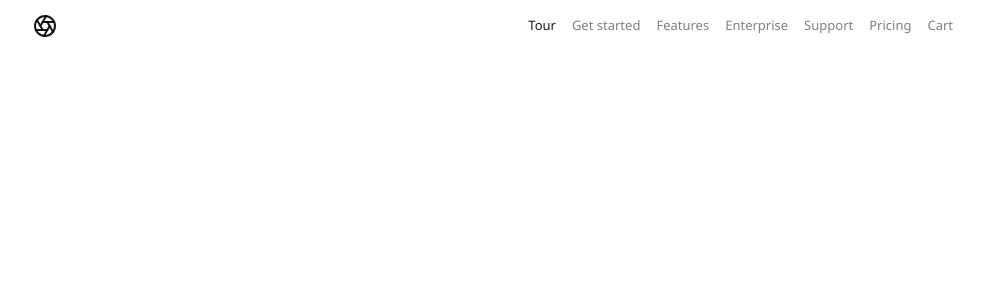
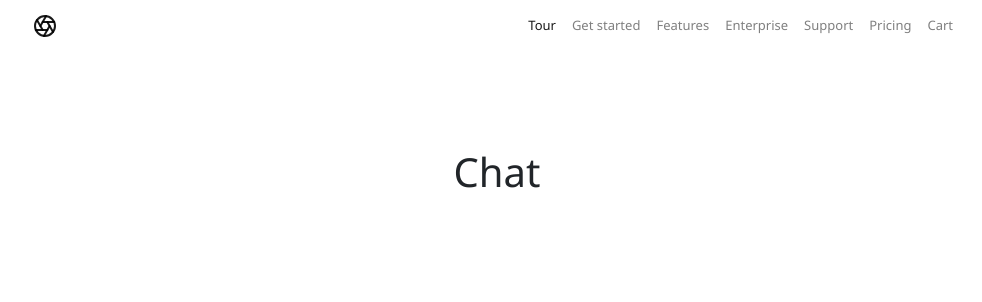
Before and after one commit to eldarj/pingplatform-reactjs-web-app, a React (Create React App) app: page /chat in a window 1280 px wide. Shown: the top 302 px of the page, without its empty margins (143-1125 px from the left). Built offline with nearby package versions, Linux system fonts and the light colour scheme.

Commit message:
Adding custom scrollbar, handling routes and hub results.

```diff
--- a/package.json
+++ b/package.json
@@ -6,6 +6,7 @@
     "@aspnet/signalr": "^1.1.4",
     "node-sass": "^4.11.0",
     "react": "^16.8.6",
+    "react-custom-scrollbars": "^4.2.1",
     "react-dom": "^16.8.6",
     "react-router-dom": "^5.0.0",
     "react-scripts": "3.0.0"
--- a/src/App.js
+++ b/src/App.js
@@ -1,19 +1,28 @@
 import React from 'react';
 import { Route } from 'react-router';
 import { Layout } from './components/Layout';
+
+import { Scrollbars } from 'react-custom-scrollbars';
+
 import { IndexView } from './components/IndexView/IndexView';
 import { LoginView } from './components/AuthView/LoginView';
 import { RegisterView } from './components/AuthView/RegisterView';
 import { ErrorView } from './components/ErrorView/ErrorView';
+import { ProfileView } from './components/ChatView/ProfileView';
+import { ChatOverview } from './components/ChatView/ChatOverview';
 
 function App() {
   return (
+    <Scrollbars className="full-window">
       <Layout>
         <Route exact path='/' component={IndexView} />
         <Route exact path='/login' component={LoginView} />
         <Route exact path='/register' component={RegisterView} />
         <Route exact path='/error' component={ErrorView} />
+        <Route exact path='/chat' component={ChatOverview} />
+        <Route exact path='/profile' component={ProfileView} />
       </Layout>
+    </Scrollbars>
   );
 }
 
--- a/src/components/AuthView/LoginView.js
+++ b/src/components/AuthView/LoginView.js
@@ -32,11 +32,16 @@ export class LoginView extends Component {
             console.log("nick: " + nick);
             console.log("message: ");
             console.log(receivedMessage);
+            window.setTimeout(() => {
+                this.setState({ redirect: true, redirectUrl: 'profile' });
+            }, 1000);
         });
 
         this.hubConnection.on('AuthenticationFailed', (receivedMessage) => {
             console.warn("message: " + receivedMessage);
-            this.setState({ redirect: true });
+            window.setTimeout(() => {
+                this.setState({ redirect: true, redirectUrl: 'register' });
+            }, 1000);
         });
     }
 
@@ -67,11 +72,11 @@ export class LoginView extends Component {
             });
 
         // if we don't receive a 'callback' on our hub-client, we should handle it here
-        window.setInterval(() => {
+        window.setTimeout(() => {
             this.setState({
                 redirect: true,
                 redirectUrl: 'error' });
-          }, 2500);
+          }, 5000);
     }
 
     handlePhoneNumberChange = (e) => {
--- a/src/components/AuthView/RegisterView.js
+++ b/src/components/AuthView/RegisterView.js
@@ -87,21 +87,21 @@ export class RegisterView extends Component {
                                             placeholder="387 62 005 152" value={this.state.phoneNumber}
                                             onChange={this.handlePhoneNumberChange} />
                                     </div>
-                                    <div class="form-group">
+                                    <div className="form-group">
                                         <label htmlFor="email">Email</label>
                                         <input id="email" type="text" className="form-control"
                                             placeholder="Your email adress" value={this.state.email}
                                             onChange={this.handleEmailChange} />
                                     </div>
-                                    <div class="form-group">
+                                    <div className="form-group">
                                         <label htmlFor="firstname">Firstname</label>
-                                        <input id="firstname" type="text" class="form-control"
+                                        <input id="firstname" type="text" className="form-control"
                                             placeholder="Firstname" value={this.state.firstname}
                                             onChange={this.handleFirstnameChange} />
                                     </div>
-                                    <div class="form-group">
+                                    <div className="form-group">
                                         <label htmlFor="lastname">Lastname</label>
-                                        <input id="lastname" type="text" class="form-control"
+                                        <input id="lastname" type="text" className="form-control"
                                             placeholder="Lastname" value={this.state.lastname}
                                             onChange={this.handleLastnameChange} />
                                     </div>
--- /dev/null
+++ b/src/components/ChatView/ChatOverview.js
@@ -0,0 +1,23 @@
+import React, { Component } from 'react';
+
+export class ChatOverview extends Component {
+    constructor(props) {
+        super(props);
+    }
+
+    render() {
+        return (
+            <div className="my-5 py-5">
+                <div className="container">
+                    <div className="row">
+                        <div className="mx-auto col-sm-12 text-center">
+                            <h1>
+                               Chat
+                            </h1>
+                        </div>
+                    </div>
+                </div>
+            </div>
+        );
+    }
+}
--- /dev/null
+++ b/src/components/ChatView/ProfileView.js
@@ -0,0 +1,23 @@
+import React, { Component } from 'react';
+
+export class ProfileView extends Component {
+    constructor(props) {
+        super(props);
+    }
+
+    render() {
+        return (
+            <div className="my-5 py-5">
+                <div className="container">
+                    <div className="row">
+                        <div className="mx-auto col-sm-12 text-center">
+                            <h1>
+                               Profile
+                            </h1>
+                        </div>
+                    </div>
+                </div>
+            </div>
+        );
+    }
+}
--- a/src/components/Layout.js
+++ b/src/components/Layout.js
@@ -8,7 +8,7 @@ export class Layout extends Component {
   render () {
     return (
     <div className="root-inner-wrap">
-      <div className="bg-white position-relative z-index-1">
+      <div className="bg-white position-relative z-index-11">
         <NavMenu />
       </div>
       <div className="root-main-content">
--- a/src/index.scss
+++ b/src/index.scss
@@ -10,6 +10,10 @@ body {
   -moz-osx-font-smoothing: grayscale;
 
   #root {
+    .full-window {
+      width: 100vw !important;
+      height: 100vh !important;
+    }
     .root-inner-wrap {
       display: flex;
       flex-direction: column;
```
Also changed, not shown: 1 other file (tests, documents, lock files or other folders). Lines whose indentation alone changed are shown as unchanged.
